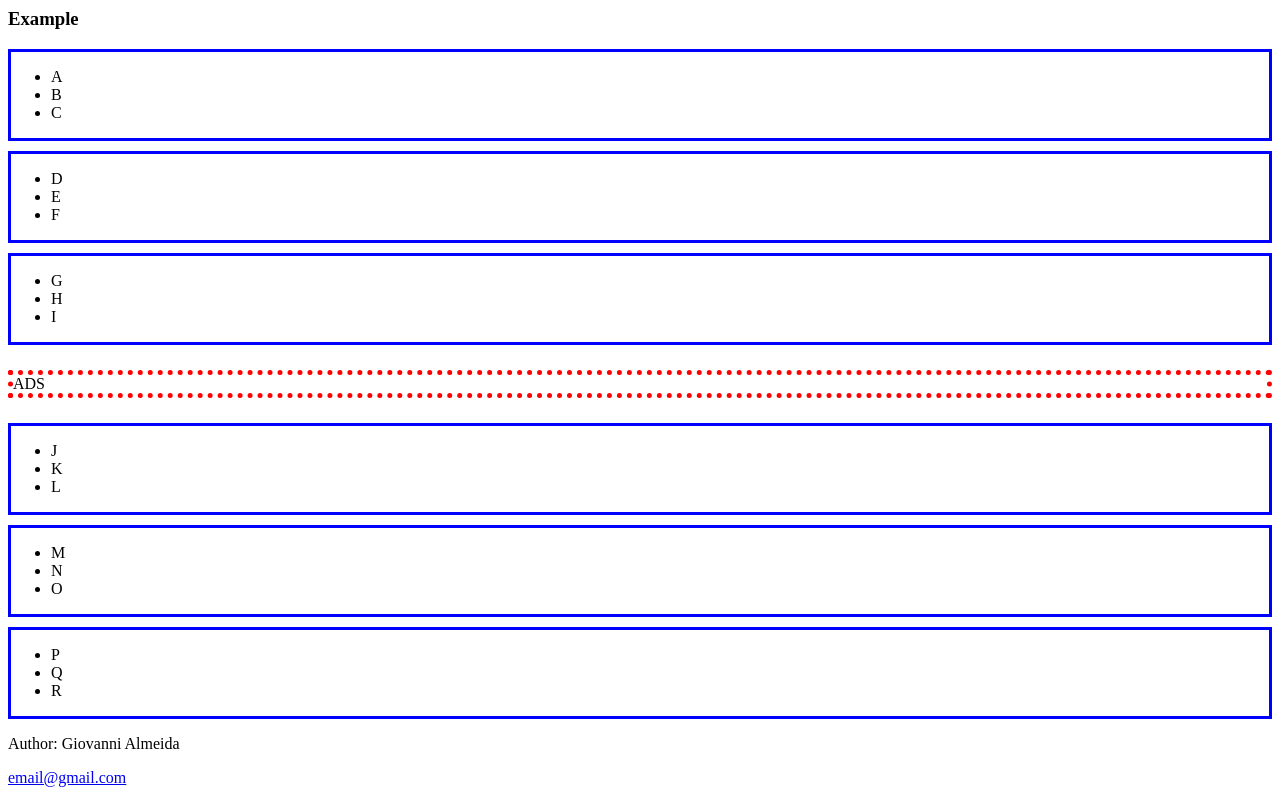
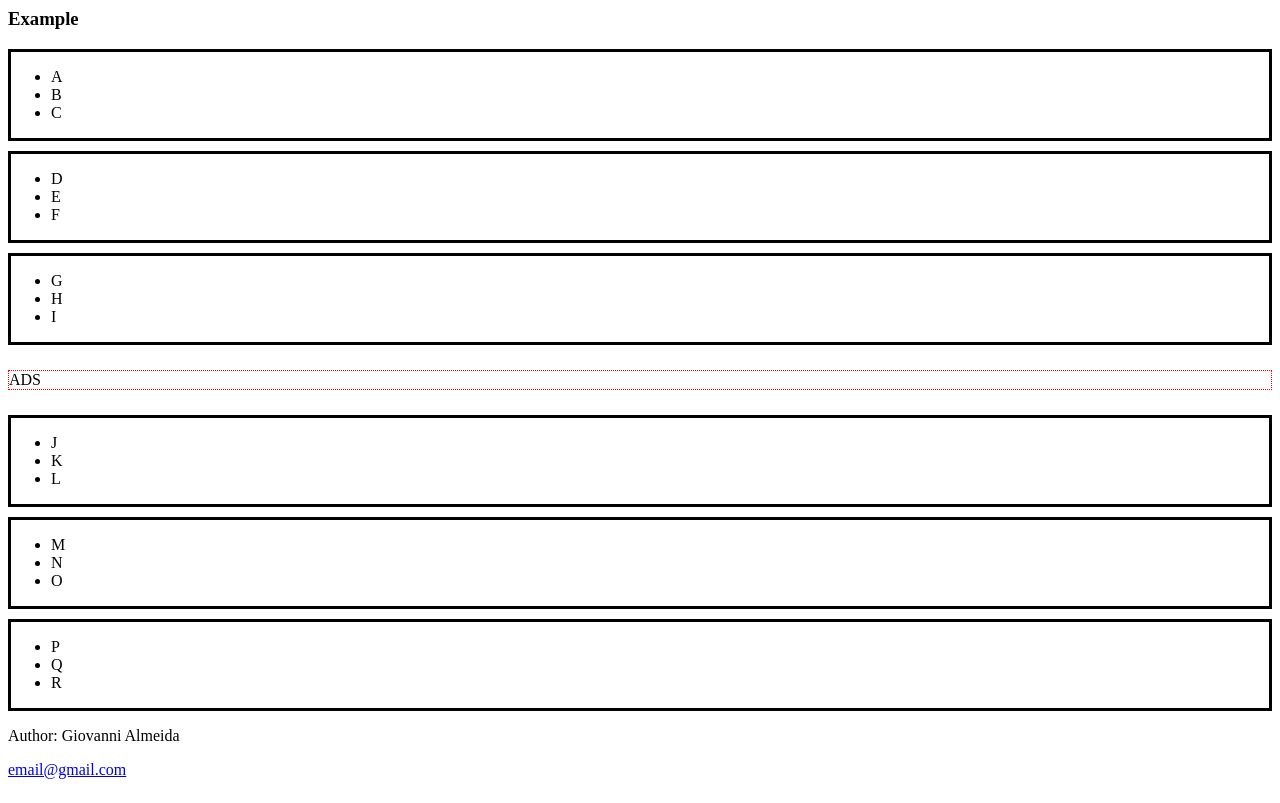
Before and after one commit to galmeida125/galmeida125.github.io, a plain HTML site: page index.html in a window 1280 px wide. Drawn offline with Linux system fonts and the light colour scheme.

Commit message:
Update styles.css

```diff
--- a/styles.css
+++ b/styles.css
@@ -1,9 +1,9 @@
 .row {
-  border: 3px solid blue;
+  border: 3px solid black;
   margin: 10px 0px 10px;
 }
 
 .ads {
-  border: 5px dotted red;
+  border: 1px dotted red;
   margin: 25px 0px 25px;
 }
```
